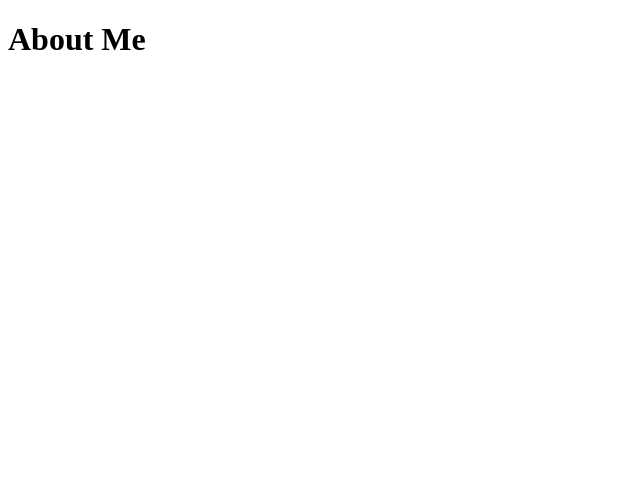
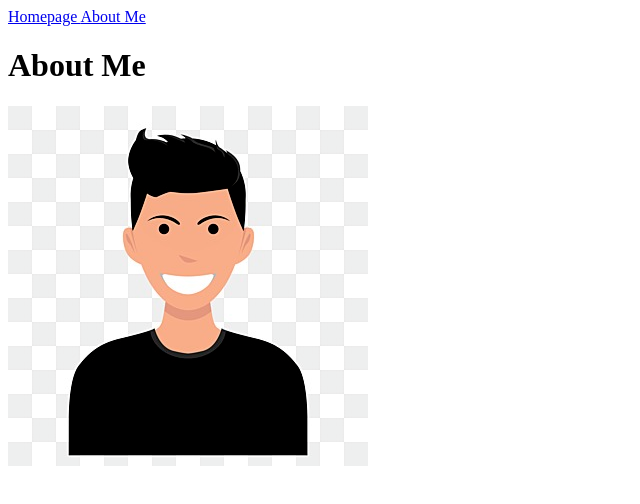
Before and after one commit to AltarSpace/Portfolio, a plain HTML site: page docs/about.html in a window 1280 px wide. Shown: the whole page, without its empty margins (0-640 px from the left). Drawn offline with Linux system fonts and the light colour scheme.

Commit message:
included placeholder image into page

```diff
--- a/docs/about.html
+++ b/docs/about.html
@@ -7,7 +7,15 @@
 </head>
 
 <body>
+    <header>
+        <div>
+            <a href="..\index.html">Homepage </a>
+            <a href=".\about.html"> About Me</a>
+        </div>
+    </header>
     <h1>About Me</h1>
+
+    <img src="..\assets\person.png" alt="Smiling Person">
 </body>
 
 </html>
```
Also changed, not shown: index.html (+10 -1 lines).
